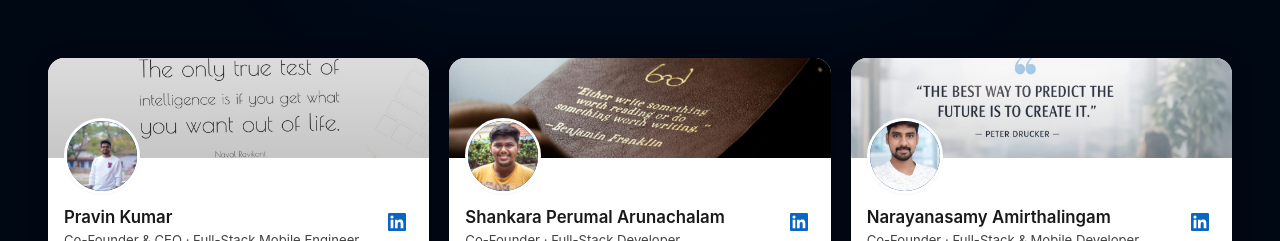
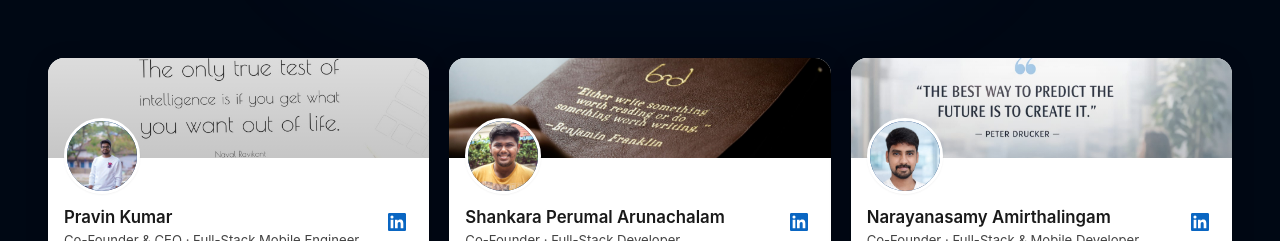
Before and after one commit to balarajakumara3-droid/Gemini--dev--web, a React (Vite) app: page /about in a window 1280 px wide. Shown: the part 900-1141 px from the top of the page. Built offline with nearby package versions, Linux system fonts and the light colour scheme; a web font is replaced by a local one.

Commit message:
Adjust Narayanasamy profile image alignment

```diff
--- a/components/TeamSection.tsx
+++ b/components/TeamSection.tsx
@@ -10,6 +10,8 @@ type TeamProfile = {
     coverImageSrc?: string;
     skills: string[];
     coverGradient: string;
+    imagePosition?: string;
+    coverPosition?: string;
 };
 
 const teamProfiles: TeamProfile[] = [
@@ -42,6 +44,8 @@ const teamProfiles: TeamProfile[] = [
         coverImageSrc: '/team/narayanasamy-cover.jpg',
         skills: ['React', 'Tailwind CSS', 'React Native', 'Kotlin', 'Supabase', 'Figma'],
         coverGradient: 'from-[#2a6496] via-[#3a7fc1] to-[#1a4f7a]',
+        imagePosition: 'object-top',
+        coverPosition: 'object-center',
     },
 ];
 
@@ -73,7 +77,7 @@ const LinkedInProfileCard = ({ profile, delay }: { profile: TeamProfile; delay:
                     <img
                         src={profile.coverImageSrc}
                         alt=""
-                        className="h-full w-full object-cover"
+                        className={`h-full w-full object-cover ${profile.coverPosition || 'object-center'}`}
                         onError={() => setCoverError(true)}
                     />
                 ) : (
@@ -99,7 +103,7 @@ const LinkedInProfileCard = ({ profile, delay }: { profile: TeamProfile; delay:
                         <img
                             src={profile.imageSrc}
                             alt={profile.name}
-                            className="h-full w-full object-cover"
+                            className={`h-full w-full object-cover ${profile.imagePosition || 'object-center'}`}
                             onError={() => setImgError(true)}
                         />
                     ) : (
```
